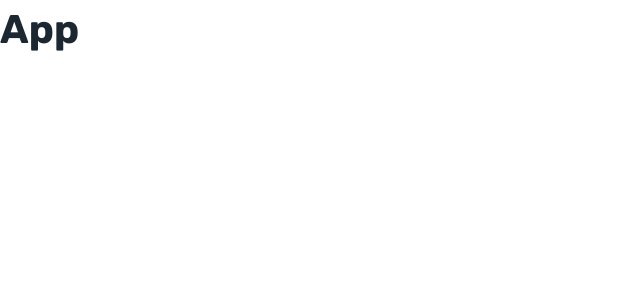
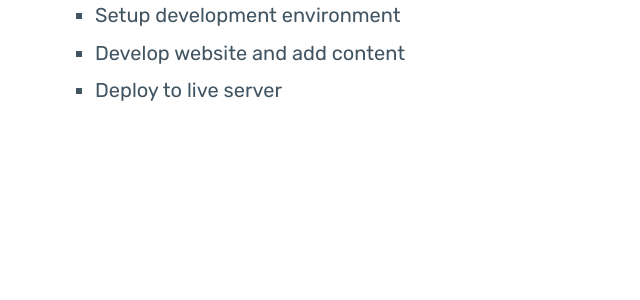
Before and after one commit to rashedarman/todo-app, a React (Create React App) app: page / in a window 1280 px wide. Shown: the top 300 px of the page, without its empty margins (0-640 px from the left). Built offline with nearby package versions, Linux system fonts and the light colour scheme.

Commit message:
Create static TodoContainer component

```diff
--- a/src/App.js
+++ b/src/App.js
@@ -1,5 +1,7 @@
+import TodoContainer from './components/TodoContainer';
+
 function App() {
-  return <h1>App</h1>;
+  return <TodoContainer />;
 }
 
 export default App;
--- /dev/null
+++ b/src/components/TodoContainer.jsx
@@ -0,0 +1,36 @@
+import React from 'react';
+
+class TodoContainer extends React.Component {
+  state = {
+    todos: [
+      {
+        id: 1,
+        title: 'Setup development environment',
+        completed: true,
+      },
+      {
+        id: 2,
+        title: 'Develop website and add content',
+        completed: false,
+      },
+      {
+        id: 3,
+        title: 'Deploy to live server',
+        completed: false,
+      },
+    ],
+  };
+
+  render() {
+    return (
+      <div className="container">
+        <ul>
+          {this.state.todos.map((todo) => (
+            <li>{todo.title}</li>
+          ))}
+        </ul>
+      </div>
+    );
+  }
+}
+export default TodoContainer;
```
